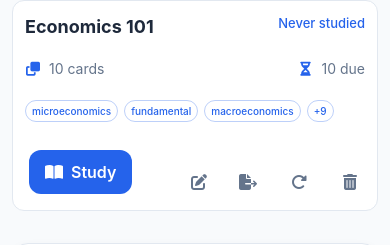
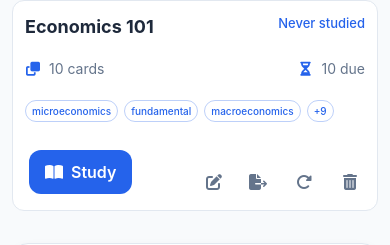
Before and after one commit to aidenzvbls/Recollection, a plain HTML site: page index.html in a window 390 px wide. Shown: the part 180-425 px from the top of the page. Drawn offline with nearby package versions, Linux system fonts and the light colour scheme.

Commit message:
Button Padding

```diff
--- a/style.css
+++ b/style.css
@@ -118,6 +118,7 @@ header {
 
 
 
+
 .main-content {
     padding: 24px 0;
     margin-bottom: 24px;
@@ -426,7 +427,7 @@ button.sm {
 
 .deck-controls {
     display: flex;
-    gap: 6px;
+    gap: 1px;
     position: absolute;
     bottom: 16px;
     right: 16px;
@@ -1296,7 +1297,7 @@ footer {
 
     .deck-actions {
         flex-direction: column;
-        gap: 12px;
+        gap: 1px;
         align-items: stretch;
     }
 
@@ -1305,8 +1306,9 @@ footer {
     }
 
     .deck-controls {
+        gap: 1px;
         justify-content: center;
-        flex-wrap: wrap;
+        flex-wrap: nowrap;
     }
 
     /* Flashcard */
```
